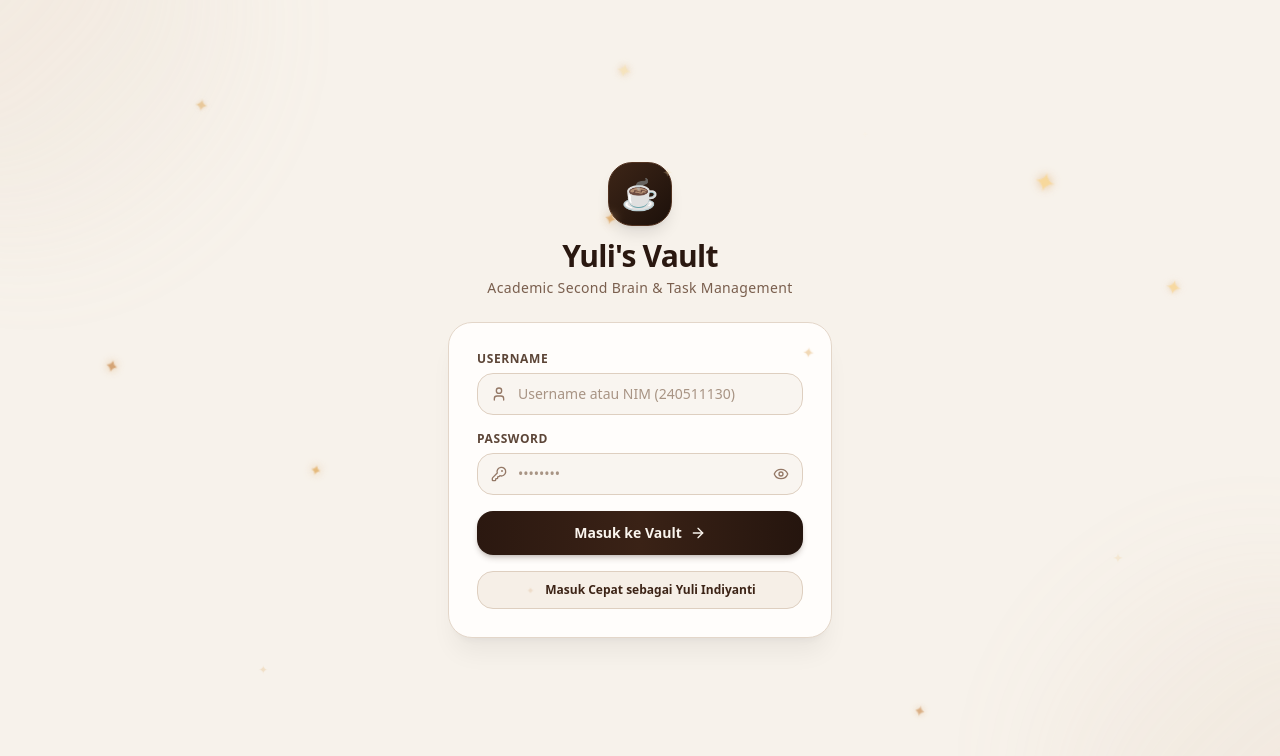
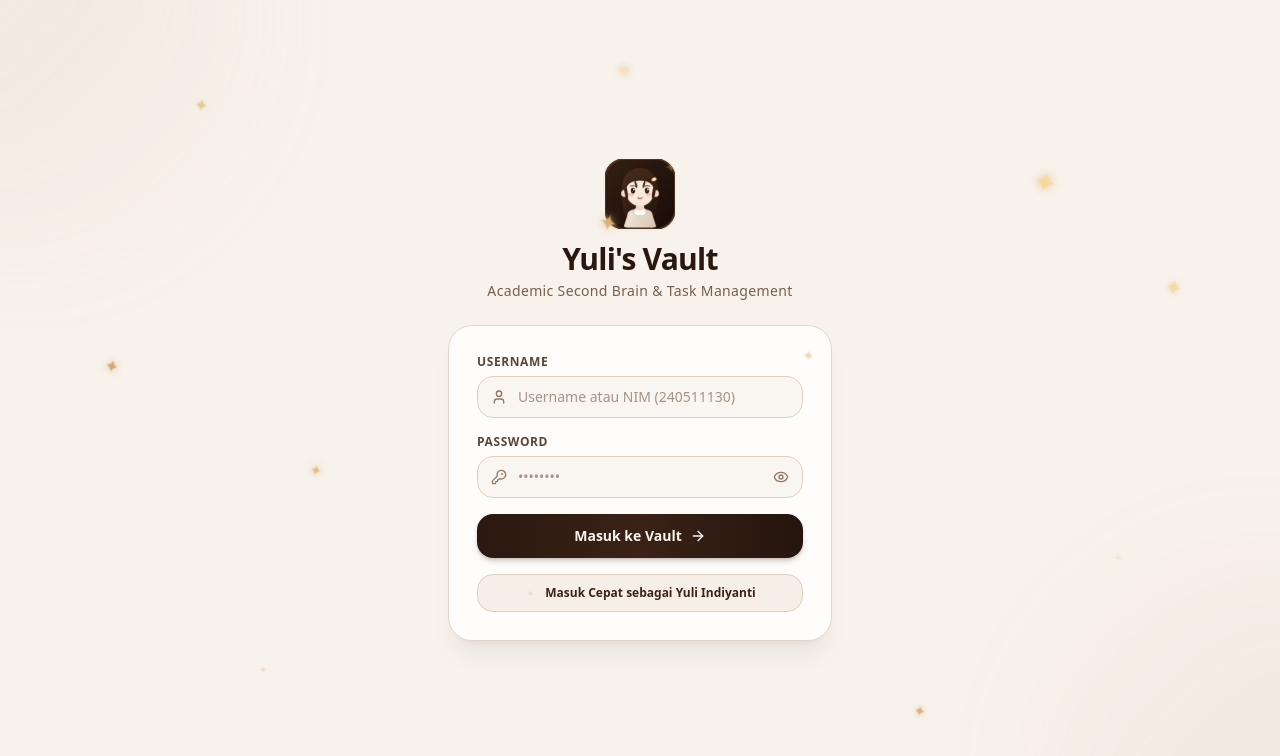
Before and after one commit to YuliIndiyanti/Website-Tugas-dan-Materi-Kuliah, a Next.js app: page / in a window 1280 px wide. Shown: the top 756 px of the page. Built offline with nearby package versions, Linux system fonts and the light colour scheme; no server answers; the database is empty.

Commit message:
feat: replace coffee icon with aesthetic animated girl avatar with sparkles across navbar, login, and dashboard

```diff
--- a/src/app/assignments/page.tsx
+++ b/src/app/assignments/page.tsx
@@ -113,7 +113,7 @@ export default function AssignmentsPage() {
     {
       id: "IN_PROGRESS",
       label: "Sedang Dikerjakan",
-      icon: "☕",
+      icon: "✍️",
       bg: "bg-[#F3EBE1]/90 dark:bg-[#251810]/80",
       border: "border-[#DECFC0] dark:border-[#422C1F]",
     },
--- a/src/app/globals.css
+++ b/src/app/globals.css
@@ -97,6 +97,20 @@ body {
 .ambient-glow {
   animation: softGlowPulse 5s ease-in-out infinite;
   will-change: transform, opacity;
+}
+
+@keyframes avatarBreathe {
+  0%, 100% {
+    transform: translateY(0px);
+  }
+  50% {
+    transform: translateY(-2px);
+  }
+}
+
+.animate-subtle-bounce {
+  animation: avatarBreathe 3.5s ease-in-out infinite;
+  transform-origin: bottom center;
 }
 
 /* Accessibility: Keyboard focus indicator */
--- a/src/app/settings/page.tsx
+++ b/src/app/settings/page.tsx
@@ -229,7 +229,7 @@ export default function SettingsPage() {
               Status Sistem
             </span>
             <p className="font-bold text-[#8B5A2B] dark:text-[#D4A373] mt-1">
-              ☕ Yuli&apos;s Second Brain
+              ✨ Yuli&apos;s Second Brain
             </p>
             <p className="text-[11px] text-[#736B63] dark:text-[#A3998F] mt-0.5">
               100% Free-Tier Offline
--- /dev/null
+++ b/src/components/AnimatedGirlAvatar.tsx
@@ -0,0 +1,194 @@
+"use client";
+
+import React from "react";
+import { SparkleStar } from "./GlitterEffects";
+
+interface AnimatedGirlAvatarProps {
+  size?: number;
+  className?: string;
+  showGlitter?: boolean;
+}
+
+/**
+ * Aesthetic Animated Female Student Character Illustration (Yuli)
+ * Lo-fi / Korean / Anime Study Girl Aesthetic in Warm Espresso & Cream Tones
+ */
+export const AnimatedGirlAvatar: React.FC<AnimatedGirlAvatarProps> = ({
+  size = 48,
+  className = "",
+  showGlitter = true,
+}) => {
+  return (
+    <div
+      className={`relative inline-flex items-center justify-center select-none ${className}`}
+      style={{ width: size, height: size }}
+      aria-label="Avatar Animasi Perempuan Yuli"
+    >
+      {/* Outer ambient glow */}
+      <div className="absolute inset-0 rounded-2xl bg-gradient-to-tr from-[#8B5A2B]/30 via-[#D4A373]/20 to-transparent blur-xs pointer-events-none" />
+
+      {/* Main Avatar SVG Illustration */}
+      <svg
+        width={size}
+        height={size}
+        viewBox="0 0 100 100"
+        fill="none"
+        xmlns="http://www.w3.org/2000/svg"
+        className="w-full h-full relative z-10 drop-shadow-sm transition-transform hover:scale-105"
+      >
+        {/* Rounded Background Badge */}
+        <rect
+          width="100"
+          height="100"
+          rx="28"
+          fill="url(#bgGrad)"
+          stroke="#523321"
+          strokeWidth="2.5"
+        />
+
+        <defs>
+          <linearGradient id="bgGrad" x1="0" y1="0" x2="100" y2="100" gradientUnits="userSpaceOnUse">
+            <stop stopColor="#352014" />
+            <stop offset="0.5" stopColor="#25150D" />
+            <stop offset="1" stopColor="#180C07" />
+          </linearGradient>
+
+          <linearGradient id="hairGrad" x1="20" y1="20" x2="80" y2="90" gradientUnits="userSpaceOnUse">
+            <stop stopColor="#4A2E1F" />
+            <stop offset="0.6" stopColor="#321D12" />
+            <stop offset="1" stopColor="#21120A" />
+          </linearGradient>
+
+          <linearGradient id="sweaterGrad" x1="30" y1="80" x2="70" y2="100" gradientUnits="userSpaceOnUse">
+            <stop stopColor="#EFE5DA" />
+            <stop offset="1" stopColor="#D9C7B6" />
+          </linearGradient>
+
+          <linearGradient id="faceGrad" x1="30" y1="35" x2="70" y2="70" gradientUnits="userSpaceOnUse">
+            <stop stopColor="#FFF2E7" />
+            <stop offset="1" stopColor="#F9E2D2" />
+          </linearGradient>
+
+          <linearGradient id="ribbonGrad" x1="68" y1="28" x2="82" y2="42" gradientUnits="userSpaceOnUse">
+            <stop stopColor="#E5B97A" />
+            <stop offset="1" stopColor="#C48E4E" />
+          </linearGradient>
+        </defs>
+
+        {/* --- Character Body & Animation Wrapper --- */}
+        <g className="animate-subtle-bounce">
+          {/* Hair Back Volume */}
+          <path
+            d="M24 45C24 25 35 15 50 15C65 15 76 25 76 45C76 62 74 76 72 84C70 85 64 86 50 86C36 86 30 85 28 84C26 76 24 62 24 45Z"
+            fill="url(#hairGrad)"
+          />
+
+          {/* Cozy Turtleneck Sweater / Collar */}
+          <path
+            d="M32 82C32 76 40 73 50 73C60 73 68 76 68 82L73 98C73 99 71 100 68 100H32C29 100 27 99 27 98L32 82Z"
+            fill="url(#sweaterGrad)"
+          />
+          {/* Collar Fold */}
+          <rect
+            x="41"
+            y="72"
+            width="18"
+            height="11"
+            rx="5.5"
+            fill="#FFFBF7"
+            stroke="#D0BDAA"
+            strokeWidth="1.2"
+          />
+
+          {/* Neck */}
+          <rect x="44" y="65" width="12" height="11" rx="6" fill="#F4D8C4" />
+
+          {/* Ears */}
+          <circle cx="28" cy="51" r="5" fill="#F6DCC8" />
+          <circle cx="72" cy="51" r="5" fill="#F6DCC8" />
+
+          {/* Face (Chic Oval Shape) */}
+          <path
+            d="M30 46C30 34 38 27 50 27C62 27 70 34 70 46C70 60 62 69 50 69C38 69 30 60 30 46Z"
+            fill="url(#faceGrad)"
+          />
+
+          {/* Soft Cheeks Blush */}
+          <ellipse cx="37" cy="53" rx="4.5" ry="2.5" fill="#F8B4A6" opacity="0.65" />
+          <ellipse cx="63" cy="53" rx="4.5" ry="2.5" fill="#F8B4A6" opacity="0.65" />
+
+          {/* Eyes (Cute Aesthetics with Catchlight Sparkle) */}
+          {/* Left Eye */}
+          <ellipse cx="40" cy="47" rx="3" ry="4" fill="#24130A" />
+          <circle cx="41.2" cy="45.5" r="1.3" fill="#FFFFFF" />
+          <circle cx="39.2" cy="48.5" r="0.6" fill="#FFFFFF" />
+
+          {/* Right Eye */}
+          <ellipse cx="60" cy="47" rx="3" ry="4" fill="#24130A" />
+          <circle cx="61.2" cy="45.5" r="1.3" fill="#FFFFFF" />
+          <circle cx="59.2" cy="48.5" r="0.6" fill="#FFFFFF" />
+
+          {/* Eyebrows (Gentle soft curve) */}
+          <path d="M36 41C38 39.5 42 39.8 44 41" stroke="#3D2417" strokeWidth="1.2" strokeLinecap="round" />
+          <path d="M56 41C58 39.8 62 39.5 64 41" stroke="#3D2417" strokeWidth="1.2" strokeLinecap="round" />
+
+          {/* Sweet Smiling Mouth */}
+          <path
+            d="M47 57C48.5 59 51.5 59 53 57"
+            stroke="#BD5E48"
+            strokeWidth="1.6"
+            strokeLinecap="round"
+          />
+
+          {/* Front Hair Bangs (Cute Lo-Fi Aesthetic Bob) */}
+          <path
+            d="M27 42C28 27 38 20 50 20C62 20 72 27 73 42C73 44 71 45 69 42C67 38 62 33 50 33C38 33 33 38 31 42C29 45 27 44 27 42Z"
+            fill="url(#hairGrad)"
+          />
+          {/* Left Bang Side Strand */}
+          <path
+            d="M27 41C27 48 29 55 31 60C32 61 33 59 33 56C33 50 31 43 30 38C28 39 27 40 27 41Z"
+            fill="url(#hairGrad)"
+          />
+          {/* Right Bang Side Strand */}
+          <path
+            d="M73 41C73 48 71 55 69 60C68 61 67 59 67 56C67 50 69 43 70 38C72 39 73 40 73 41Z"
+            fill="url(#hairGrad)"
+          />
+          {/* Center Bang Whisps */}
+          <path
+            d="M43 32C45 36 47 40 46 43C46 44 45 44 44 41C43 38 41 35 43 32Z"
+            fill="#3B2215"
+          />
+          <path
+            d="M57 32C55 36 53 40 54 43C54 44 55 44 56 41C57 38 59 35 57 32Z"
+            fill="#3B2215"
+          />
+
+          {/* Golden Ribbon / Hair Clip on Hair */}
+          <g transform="translate(64, 25)">
+            <ellipse cx="6" cy="6" rx="4" ry="2.5" transform="rotate(-20 6 6)" fill="url(#ribbonGrad)" />
+            <circle cx="6" cy="6" r="2" fill="#FFF3D6" />
+          </g>
+        </g>
+      </svg>
+
+      {/* Animated Sparkling Glitter Star on Top-Right Corner */}
+      {showGlitter && (
+        <>
+          <div className="absolute -top-1.5 -right-1.5 pointer-events-none z-20">
+            <SparkleStar size={Math.max(10, Math.round(size * 0.28))} color="#F7D89C" className="glitter-star" />
+          </div>
+          <div className="absolute -bottom-1 -left-1 pointer-events-none z-20">
+            <SparkleStar
+              size={Math.max(8, Math.round(size * 0.22))}
+              color="#E0B075"
+              className="glitter-star"
+              style={{ animationDelay: "1.4s" }}
+            />
+          </div>
+        </>
+      )}
+    </div>
+  );
+};
--- a/src/components/LoginPage.tsx
+++ b/src/components/LoginPage.tsx
@@ -3,6 +3,7 @@
 import React, { useState } from "react";
 import { useAuth } from "@/context/AuthContext";
 import { SparkleStar, GlitterField } from "./GlitterEffects";
+import { AnimatedGirlAvatar } from "./AnimatedGirlAvatar";
 import { User, KeyRound, Eye, EyeOff, ArrowRight } from "lucide-react";
 
 export const LoginPage: React.FC = () => {
@@ -33,16 +34,8 @@ export const LoginPage: React.FC = () => {
       {/* Main Aesthetic Login Card */}
       <div className="w-full max-w-sm relative z-10">
         {/* Top Header */}
-        <div className="text-center mb-6">
-          <div className="inline-flex items-center justify-center w-16 h-16 rounded-3xl bg-gradient-to-br from-[#3D2517] via-[#2D1B11] to-[#1C100A] text-[#E8CBAE] border border-[#523321] shadow-lg mb-3 relative group">
-            <span className="text-3xl filter drop-shadow-xs">☕</span>
-            <div className="absolute -top-1 -right-1">
-              <SparkleStar size={15} color="#F7D89C" className="glitter-star" />
-            </div>
-            <div className="absolute -bottom-1 -left-1">
-              <SparkleStar size={11} color="#E0B075" className="glitter-star" style={{ animationDelay: "1.2s" }} />
-            </div>
-          </div>
+        <div className="text-center mb-6 flex flex-col items-center">
+          <AnimatedGirlAvatar size={70} className="mb-3" />
           <h1 className="text-2xl sm:text-3xl font-extrabold tracking-tight text-[#2A1810] dark:text-[#FAF5EE]">
             Yuli&apos;s Vault
           </h1>
--- a/src/context/AuthContext.tsx
+++ b/src/context/AuthContext.tsx
@@ -108,7 +108,7 @@ export const AuthProvider: React.FC<{ children: React.ReactNode }> = ({ children
       }
     }
 
-    toast.success(`Selamat datang kembali, ${authUser.name}! ☕`, {
+    toast.success(`Selamat datang kembali, ${authUser.name}! ✨`, {
       description: `Masuk sebagai Mahasiswa ${authUser.className} (NIM: ${authUser.nim})`,
     });
     return true;
--- a/src/lib/constants.ts
+++ b/src/lib/constants.ts
@@ -70,7 +70,7 @@ export const STATUS_CONFIG = {
     bgHex: "#EDE0D2",
     textHex: "#54371C",
     borderHex: "#D8C3AE",
-    icon: "☕",
+    icon: "✍️",
   },
   READY: {
     label: "Siap Dikumpulkan",
@@ -108,7 +108,7 @@ export const URGENCY_CONFIG = {
     bgHex: "#F6F0E8",
     textHex: "#6B5543",
     borderHex: "#E4D6C6",
-    icon: "☕",
+    icon: "✨",
   },
   COMPLETED: {
     label: "Selesai",
```
Also changed, not shown: src/app/page.tsx (+7 -1 lines), src/components/AppShell.tsx (+4 -5 lines), src/components/Navbar.tsx (+3 -5 lines), public/avatar-yuli.jpg (added).
